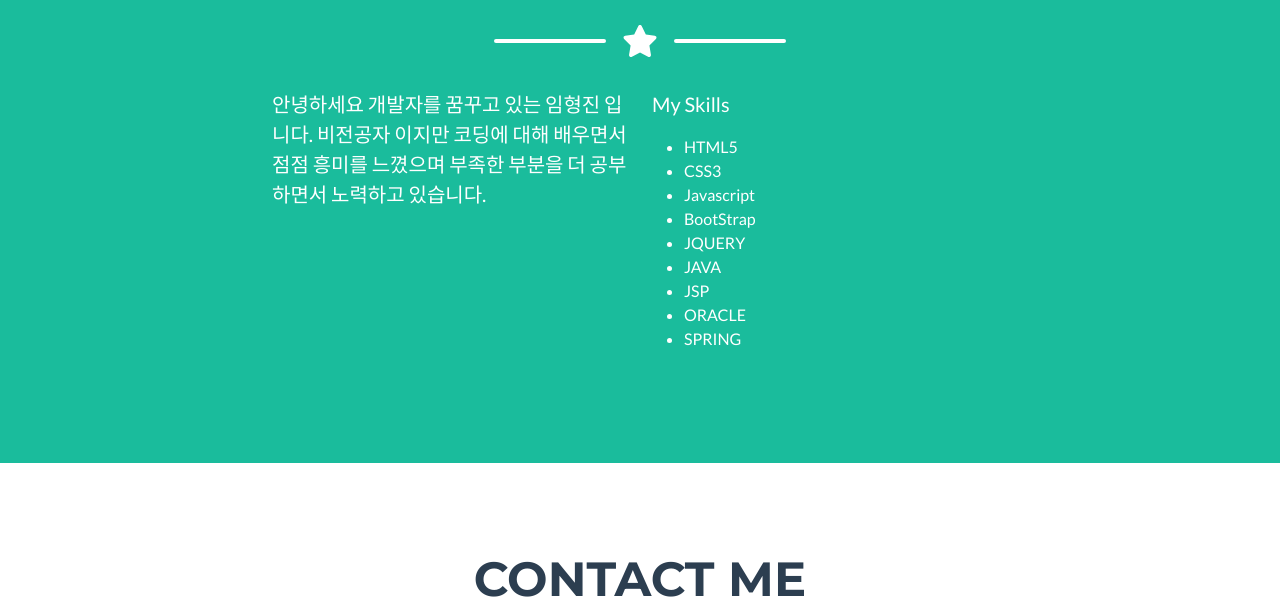
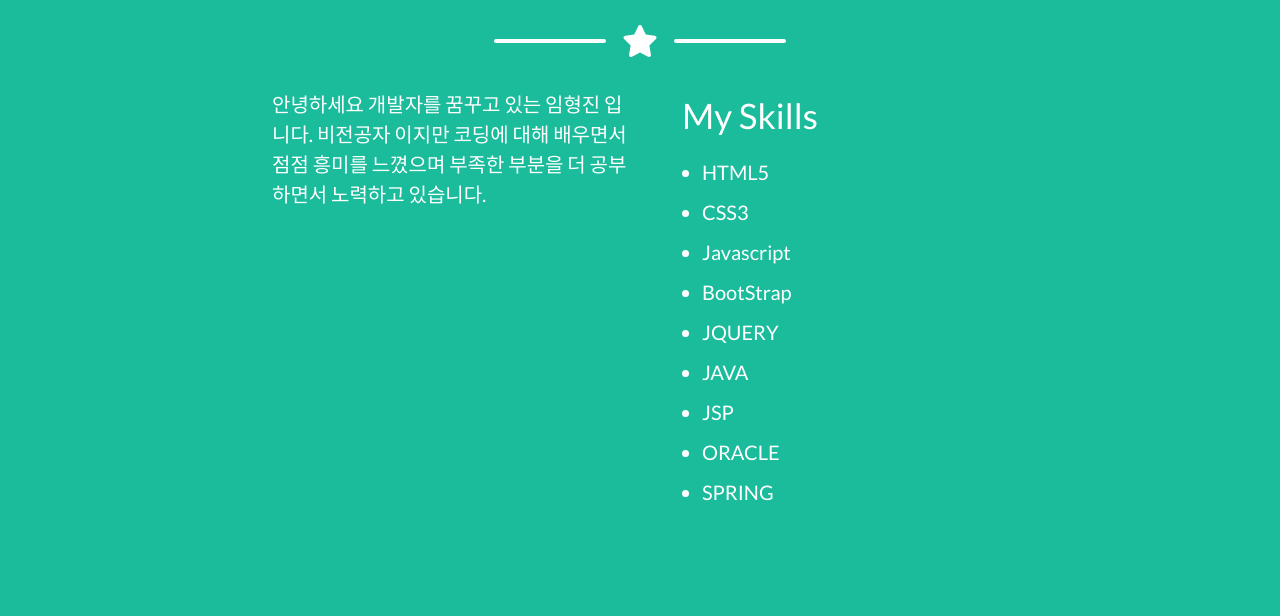
Before and after one commit to wecebe/portfolio, a plain HTML site: page index.html in a window 1280 px wide. Shown: the part 1818-2434 px from the top of the page. Drawn offline with nearby package versions, Linux system fonts and the light colour scheme.

Commit message:
Update index.html

```diff
--- a/index.html
+++ b/index.html
@@ -136,17 +136,17 @@
                 <div class="row">
                     <div class="col-lg-4 ms-auto"><p class="lead">안녕하세요 개발자를 꿈꾸고 있는 임형진 입니다. 비전공자 이지만 코딩에 대해 배우면서 점점 흥미를 느꼈으며 부족한 부분을 더 공부하면서 노력하고 있습니다.</p></div>
                     <div class="col-lg-4 me-auto">
-                        <p class="lead">My Skills</p>
-                        <ul>
-                            <li>HTML5</li>
-                            <li>CSS3</li>
-                            <li>Javascript</li>
-                            <li>BootStrap</li>
-                            <li>JQUERY</li>
-                            <li>JAVA</li>
-                            <li>JSP</li>
-                            <li>ORACLE</li>
-                            <li>SPRING</li>
+                        <p class="lead" style="font-size: 35px; padding-left: 30px;">My Skills</p>
+                        <ul style="padding-left: 50px !important;">
+                            <li style="margin-top: 10px; font-size: 20px;">HTML5</li>
+                            <li style="margin-top: 10px; font-size: 20px;">CSS3</li>
+                            <li style="margin-top: 10px; font-size: 20px;">Javascript</li>
+                            <li style="margin-top: 10px; font-size: 20px;">BootStrap</li>
+                            <li style="margin-top: 10px; font-size: 20px;">JQUERY</li>
+                            <li style="margin-top: 10px; font-size: 20px;">JAVA</li>
+                            <li style="margin-top: 10px; font-size: 20px;">JSP</li>
+                            <li style="margin-top: 10px; font-size: 20px;">ORACLE</li>
+                            <li style="margin-top: 10px; font-size: 20px;">SPRING</li>
                         </ul>
                     </div>
                 </div>
```
